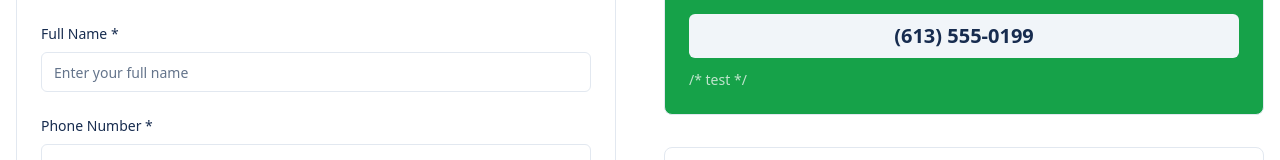
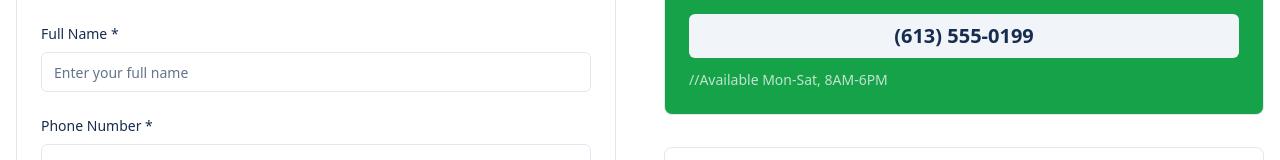
Before and after one commit to JohnDavidSf/declutter-direct-ottawa-91, a React (Vite) app: page /contact in a window 1280 px wide. Shown: the part 456-616 px from the top of the page. Built offline with nearby package versions, Linux system fonts and the light colour scheme; the HTML template or start-up script is replaced by a standard one.

Commit message:
Code edited in Lovable Code Editor

```diff
--- a/src/pages/Contact.tsx
+++ b/src/pages/Contact.tsx
@@ -249,7 +249,7 @@ const Contact = () => {
                   </Button>
                 </a>
                 <p className="text-sm mt-3 opacity-75">
-                  /* test */
+                  //Available Mon-Sat, 8AM-6PM
                 </p>
               </CardContent>
             </Card>
```
